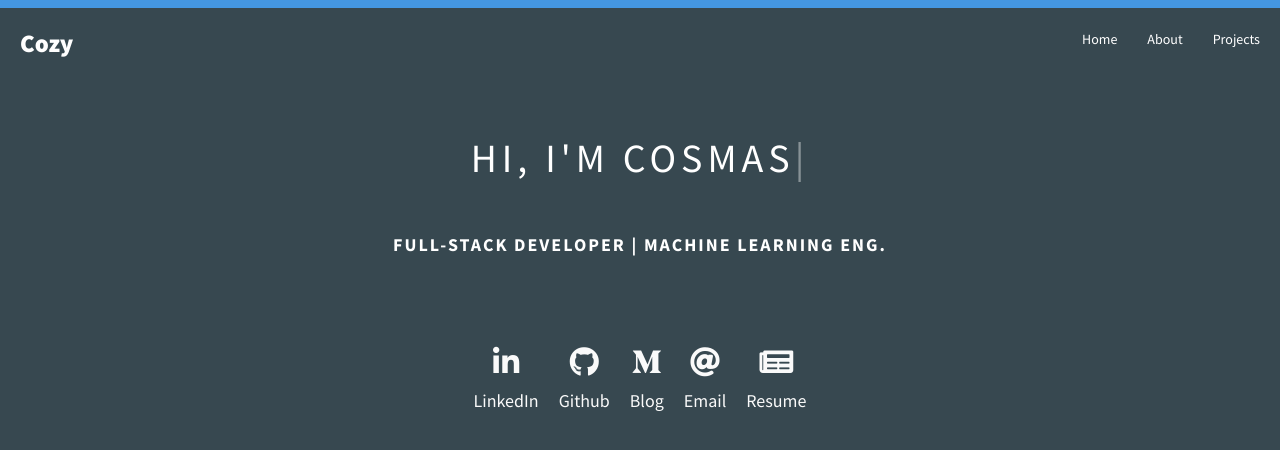
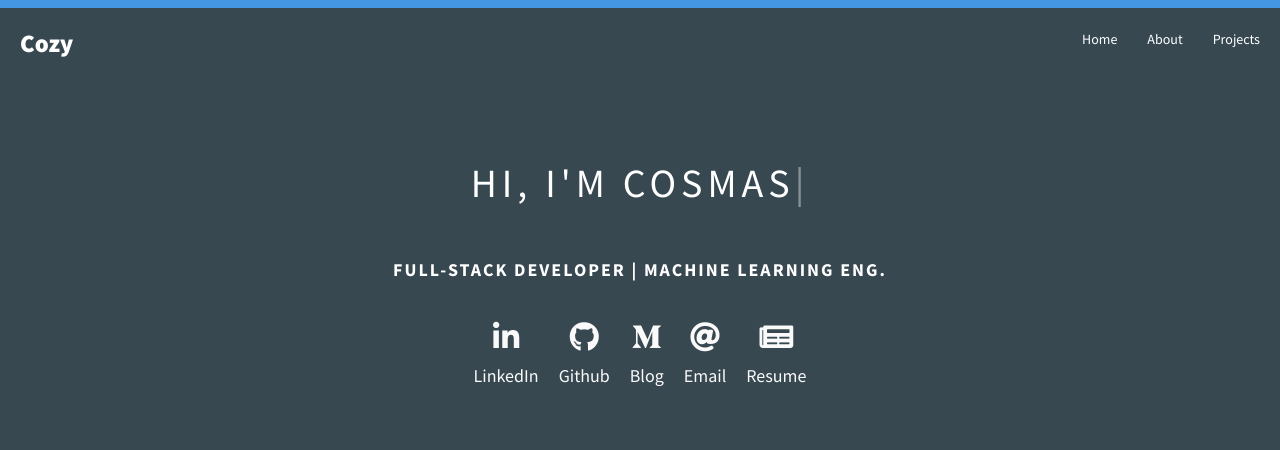
Before and after one commit to ItsCosmas/itscosmas.github.io, a React (Create React App) app: page / in a window 1280 px wide. Shown: the top 450 px of the page. Built offline with nearby package versions, Linux system fonts and the light colour scheme.

Commit message:
Removed a Style Wrap for the Socail Component

```diff
--- a/src/components/header/header.js
+++ b/src/components/header/header.js
@@ -8,10 +8,7 @@ const header = (props) => {
             <div className="header">
                 <div className="header__intro-box">
                     <Typed />
-
-                    <div className="header__social">
-                        <Social />
-                    </div>
+                    <Social />
                 </div>
             </div>
         </React.Fragment>
```
